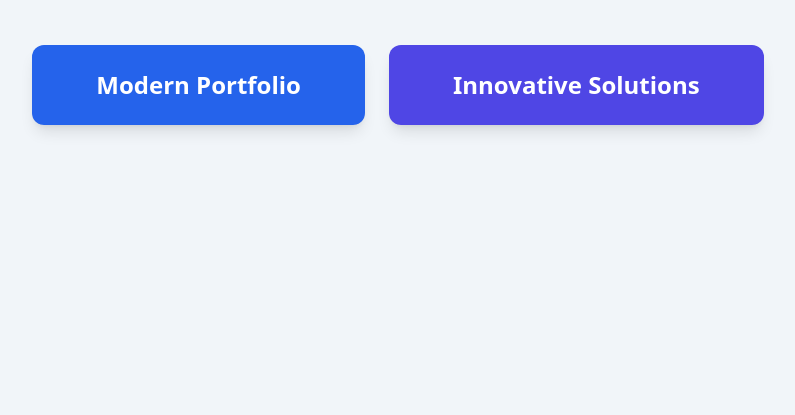
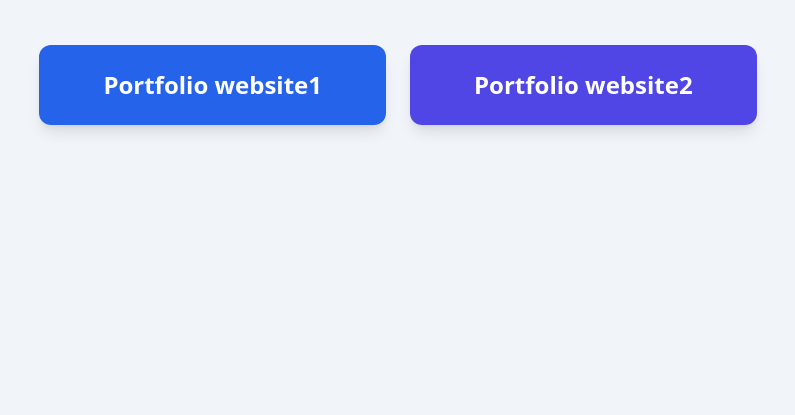
Before and after one commit to boss2236/portfolio_Aretix, a plain HTML site: page index.html in a window 1280 px wide. Shown: the part 385-800 px from the top of the page, without its empty margins (242-1037 px from the left). Drawn offline with nearby package versions, Linux system fonts and the light colour scheme.

Commit message:
Update index.html

```diff
--- a/index.html
+++ b/index.html
@@ -13,11 +13,11 @@
         <div class="flex flex-col md:flex-row gap-6">
             <!-- Button to home.html -->
             <a href="portfolio website/home.html" class="bg-blue-600 text-white font-bold py-6 px-16 rounded-xl text-2xl shadow-lg hover:bg-blue-700 transition-all duration-300 transform hover:scale-105">
-                Modern Portfolio
+                Portfolio website1
             </a>
             <!-- Button to home1.html -->
             <a href="portfolio website/home1.html" class="bg-indigo-600 text-white font-bold py-6 px-16 rounded-xl text-2xl shadow-lg hover:bg-indigo-700 transition-all duration-300 transform hover:scale-105">
-                Innovative Solutions
+                Portfolio website2
             </a>
         </div>
     </div>
```
